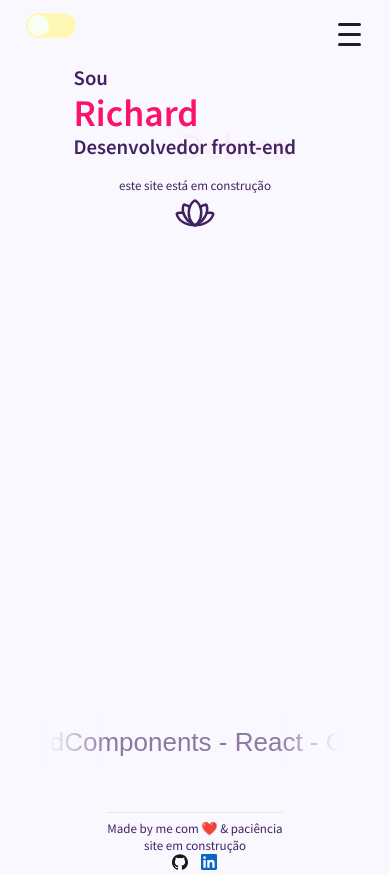
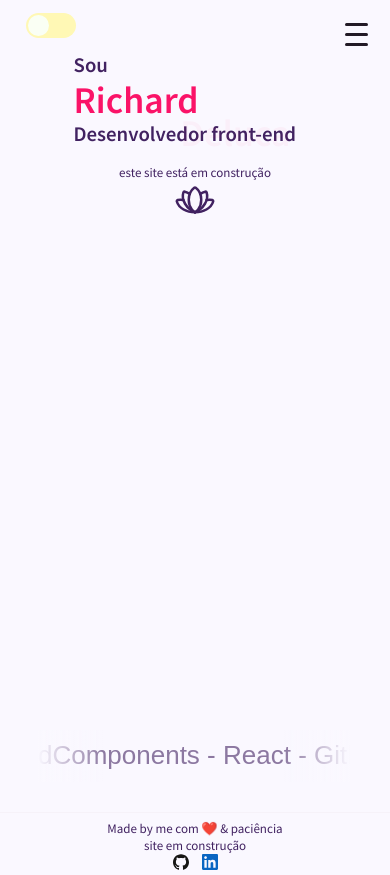
Before and after one commit to richarddeluca/my-best-portfolio, a Next.js app: page / in a window 390 px wide. Built offline with nearby package versions, Linux system fonts and the light colour scheme.

Commit message:
style minor changes

```diff
--- a/components/Footer/styles.module.scss
+++ b/components/Footer/styles.module.scss
@@ -4,9 +4,14 @@
   border-top: 1px solid var(--bg-one-100);
   justify-content: center;
   align-items: center;
-
+  position: relative;
+  bottom: 0;
+  left: 0;
+  right: 0;
+  width: 100%;
   color: var(--text-one);
   background-color: var(--bg-one);
+  // min-height: 100px;
 
   p,
   div {
--- a/components/Headlines/styles.module.scss
+++ b/components/Headlines/styles.module.scss
@@ -11,6 +11,7 @@
 .ticker,
 .ticker * {
   overflow: hidden;
+
 }
 
 .tickerLine {
@@ -26,6 +27,7 @@
   font-family: sans-serif;
 
   animation: move-right-to-left linear 26s infinite;
+
 }
 
 /* use this one to move from left to right direction */
@@ -55,12 +57,13 @@
 }
 
 .ticker::before {
+  transition: background-color .4s ease-in 1ms;
   position: absolute;
   height: 4rem;
   left: 0;
   right: 0;
   content: "";
-  background: linear-gradient(to right,
+  background-image: linear-gradient(to right,
       var(--bg-one) 5%,
       var(--bg-one-00) 24% 75%,
       var(--bg-one) 94% 100%);
--- a/components/Navigation/index.tsx
+++ b/components/Navigation/index.tsx
@@ -1,4 +1,4 @@
-import { useState } from 'react'
+import { useEffect, useState } from 'react'
 import styles from './styles.module.scss'
 // import { NavItem } from '../NavItem'
 import { ActiveLink } from '../ActiveLink'
@@ -14,6 +14,24 @@ interface NavList {
 }
 export function Navigation({ list = navList }: NavList) {
   const [openNav, setOpenNav] = useState(false)
+  const [windowScrolled, setWindowScrolled] = useState(false)
+  function controlNavOnScroll() {
+    if (window.scrollY > 200) {
+      setWindowScrolled(true)
+    }
+    else {
+      setWindowScrolled(false)
+    }
+  }
+  useEffect(() => {
+    window.addEventListener('scroll',
+      controlNavOnScroll)
+    return () => {
+      window.removeEventListener('scroll',
+        controlNavOnScroll)
+    }
+  }, [])
+
   function NavItem({ item }: NavItemProps) {
     const [openLi, setOpenLi] = useState(false)
 
@@ -33,7 +51,7 @@ export function Navigation({ list = navList }: NavList) {
 
                       <ActiveLink activeClassName={styles.active} key={item.id} href={`${item.link}`} >
                         <a className={styles.active}>
-                          <li><p onClick={() => setOpenNav(show => !show)}>{item.title}</p></li>
+                          <li><p onClick={() => window.innerWidth < 700 ? setOpenNav(show => !show) : null}>{item.title}</p></li>
                         </a>
                       </ActiveLink>
                     )
@@ -51,7 +69,7 @@ export function Navigation({ list = navList }: NavList) {
       <ActiveLink activeClassName={styles.active} href={`${item.link}`} >
         <a className={styles.active}>
           <li className={styles.unique}>
-            <p onClick={() => setOpenNav(show => !show)} >{item.title}{item.list && <span className={styles.pointing}>{' \u25BE'}</span>}</p>
+            <p onClick={() => window.innerWidth < 700 ? setOpenNav(show => !show) : null} >{item.title}{item.list && <span className={styles.pointing}>{' \u25BE'}</span>}</p>
             {/* <p>{item.title}{item.list && <Play size={12} className={styles.seta} />}</p> */}
           </li>
         </a>
@@ -84,7 +102,10 @@ export function Navigation({ list = navList }: NavList) {
       </nav>
 
       <button
-        className={`${openNav ? styles.open : styles.closed} ${styles.toggle}`}
+        className={
+          `${openNav ? styles.open : styles.closed}
+          ${windowScrolled && !openNav ? styles.scrolled : ''}
+          ${styles.toggle}`}
         onClick={() => setOpenNav(show => !show)}
 
       >
--- a/components/Navigation/styles.module.scss
+++ b/components/Navigation/styles.module.scss
@@ -2,24 +2,26 @@
   position: fixed;
   top: 0;
   right: 0;
-  bottom: 20vh;
-  width: 18rem;
+  width: 11rem;
+  height: fit-content;
+  max-height: 30rem;
   z-index: 4;
   box-shadow: 21px 2px 48px -1px #00000021;
   background-color: var(--bg-one);
 
   .innerNav {
-    position: absolute;
+    position: relative;
     top: 0;
     right: 0;
     width: 100%;
-    height: 100%;
+    height: fit-content;
     overflow-y: scroll;
+    margin-top: 5.5rem;
+
 
     >ul {
       position: relative;
-      top: 5.5rem;
-      padding-bottom: 1rem;
+      // padding-bottom: 1rem;
 
       li {
 
@@ -32,6 +34,7 @@
           color: var(--text-one);
 
           &:hover {
+            transition: background-color .2s ease-out;
             background-color: var(--bg-three-06);
           }
         }
@@ -49,7 +52,8 @@
     }
   }
 
-  transition: .5s ease-in;
+  transition: all .5s ease-in,
+  background-color .4s ease-in;
 
   &.open {
     opacity: 100%;
@@ -66,12 +70,14 @@
 .toggle {
   z-index: 4;
   position: fixed;
-  top: 1rem;
-  right: 1rem;
-  width: 3rem;
-  height: 3rem;
+  top: 1.5rem;
+  right: 1.5rem;
+  width: 2rem;
+  height: 2rem;
 
-  transition: scale .2s;
+  transition: all .3s ease, scale .2s;
+
+
 
   &:hover {
     scale: 112%;
@@ -110,9 +116,45 @@
   }
 
   span:after {
-    bottom: -10px;
+    top: 10px;
   }
 
+  &.scrolled {
+    top: .7rem;
+    right: .7rem;
+
+    // &:hover {
+    //   scale: 112%;
+    // }
+
+
+
+    span,
+    span:before,
+    span:after {
+      cursor: pointer;
+      border-radius: 3px;
+      height: 3px;
+      right: 0;
+      width: 1.4rem;
+      background: var(--bg-two);
+      filter: opacity(0.7);
+      position: absolute;
+      display: block;
+      content: '';
+      transition: all 600ms ease-in-out;
+
+    }
+
+
+    span:before {
+      top: -8px
+    }
+
+    span:after {
+      top: 8px
+    }
+  }
 }
 
 @media(min-width: 700px) {
@@ -141,6 +183,9 @@
     height: 100%;
 
     .innerNav {
+      margin-top: 0;
+      height: 100%;
+
       position: static;
       display: flex;
       overflow-y: visible;
@@ -178,8 +223,9 @@
               p {
                 font-size: 1.1rem;
                 padding-left: 1.5rem;
-                border-bottom: 1px solid rgba(0, 158, 0, 0.397);
-                border-right: 1px solid rgba(0, 97, 0, 0.397);
+                // border-bottom: 1px solid rgba(0, 158, 0, 0.397);
+                // border-right: 1px solid rgba(0, 97, 0, 0.397);
+                background-color: var(--bg-one-b);
 
                 &:hover {
 
@@ -194,7 +240,8 @@
       }
     }
 
-    transition: all .5s ease-in
+    // transition: all .5s ease-in;
+
   }
 
 }
--- a/components/Task/styles.module.scss
+++ b/components/Task/styles.module.scss
@@ -123,7 +123,7 @@
     filter: opacity(0.3);
 
     &:hover {
-      filter: opacity(.7);
+      // filter: opacity(.6);
 
     }
 
--- a/pages/todo.tsx
+++ b/pages/todo.tsx
@@ -20,8 +20,8 @@ interface TaskData {
 export default function App() {
 
   const [listaDeTarefas, setListaDeTarefas] = useState<TaskData[]>([
+    { key: uuidv4(), isCompleted: false, title: 'Web Dev', text: 'Terminar de desenvolver ToDo App e postar no LinkedIn' },
     { key: uuidv4(), isCompleted: false, title: 'Estudos', text: 'Ler algumas páginas do livro Rápido e Devagar' },
-    { key: uuidv4(), isCompleted: true, title: 'Web Dev', text: 'Terminar de desenvolver ToDo App (produto mínimo viável) e postar no LinkedIn' },
     { key: uuidv4(), isCompleted: false, title: 'Meditação', text: 'Praticar um exercício do livro A Liberated Mind' },
     { key: uuidv4(), isCompleted: false, title: 'Lazer', text: 'Acorda o Pedrinho, que hoje tem chocolate. Vem dançar calipso, vai ver cotio colhátio. don-don, dig-ri-don, don-don-don dig-dig-don, don , dig-ri-don, don-don-don dig-dig. - (John Lennon ft. Belchior)' },
   ])
--- a/styles/Home.module.scss
+++ b/styles/Home.module.scss
@@ -2,7 +2,7 @@
 
 .main {
   min-height: 90vh;
-  padding: 1rem 1rem;
+  // padding: 1rem 1rem;
   display: flex;
   flex-direction: column;
   justify-content: center;
--- a/styles/Todo.module.scss
+++ b/styles/Todo.module.scss
@@ -20,7 +20,7 @@
   display: flex;
   height: 13.5rem;
   align-items: center;
-  background-color: var(--text-two);
+  background-color: var(--bg-one-b);
   color: var(--text-one);
 
   .headerTitle {
--- a/styles/globals.scss
+++ b/styles/globals.scss
@@ -293,11 +293,11 @@
 }
 
 [data-theme='light'] {
-
+  --gradient-opacity: 0;
   --bg-one: #faf8ff;
-  --bg-one-100: #eaeaea;
+  --bg-one-100: #f6f2f9;
   --bg-one-00: #ffffff00;
-  --bg-one-b: #f8f1f1;
+  --bg-one-b: var(--bg-one);
 
   --bg-two: #221a26;
   --bg-two-100: #221a26;
@@ -324,6 +324,8 @@
 
 
 [data-theme='dark'] {
+  --gradient-opacity: 1;
+
   // --bg-one: #21212B;
   --bg-one: #1c1b22;
   --bg-one-00: #21212B00;
@@ -367,7 +369,7 @@
 
 html * {
 
-  transition: background-color .5s ease-in;
+  transition: background-color .4s ease-in;
 
 }
 
@@ -376,14 +378,9 @@ body {
   background-color: var(--bg-one);
   font: 400 1rem 'Source Sans Pro', serif;
 
-  @media(max-width: 700px) {
-
-    transition: background-color .5s ease-in;
-  }
-
-  min-height: 100vh;
 
   >div {
+
     display: grid;
   }
 }
```
